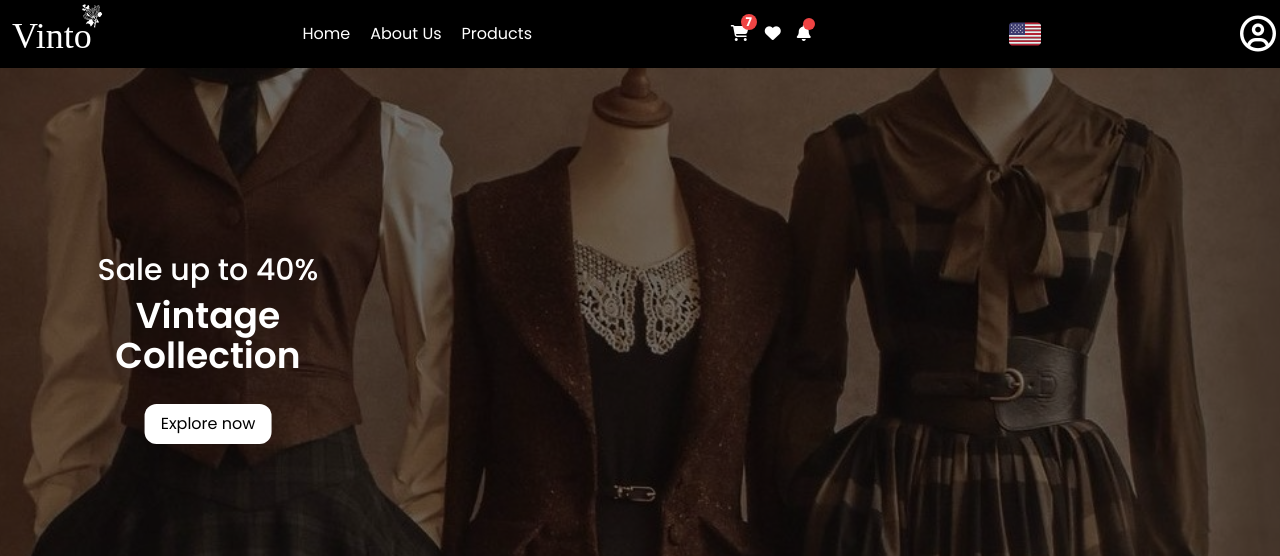
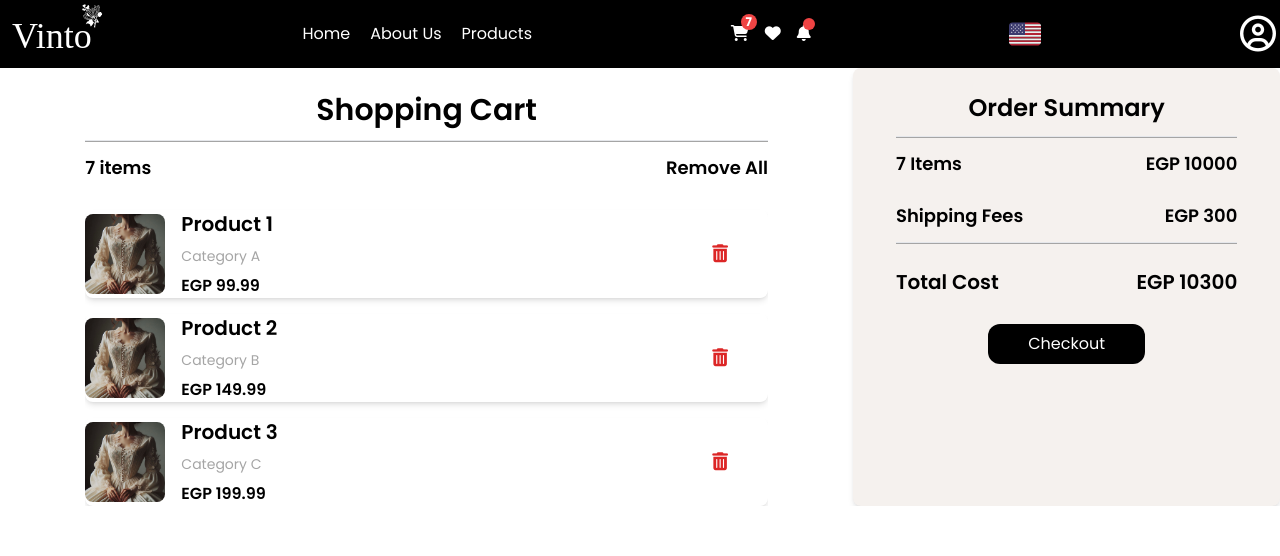
Before and after one commit to KholoudELkasaby/vinto-client-side, an Angular app: page /cart in a window 1280 px wide. Shown: the top 556 px of the page. Built offline with nearby package versions, Linux system fonts and the light colour scheme; no server answers.

Commit message:
add cart component; implement shopping cart functionality with product display, removal, and checkout summary

```diff
--- a/src/app/app.routes.ts
+++ b/src/app/app.routes.ts
@@ -2,6 +2,7 @@ import { Routes } from '@angular/router';
 import { HomeComponent } from './components/home/home.component';
 import { DetailsComponent } from './components/details/details.component';
 import { WishListComponent } from './components/wish-list/wish-list.component';
+import { CartComponent } from './components/cart/cart.component';
 
 export const routes: Routes = [
   { path: '', component: HomeComponent },
@@ -11,7 +12,7 @@ export const routes: Routes = [
   { path: 'register', component: HomeComponent },
   { path: 'login', component: HomeComponent },
   { path: 'profile', component: HomeComponent },
-  { path: 'cart', component: HomeComponent },
+  { path: 'cart', component: CartComponent },
   { path: 'wishlist', component: WishListComponent },
   { path: 'checkout', component: HomeComponent },
   { path: 'history', component: HomeComponent },
--- /dev/null
+++ b/src/app/components/cart/cart.component.html
@@ -0,0 +1,81 @@
+<div
+  class="grid lg:grid-cols-12 max-w-full h-full overflow-x-hidden gap-6 lg:gap-0"
+>
+  <!-- title & count items -->
+  <div class="w-[80%] lg:col-span-8 mx-auto mt-6 overflow-x-hidden">
+    <div class="flex items-center justify-center">
+      <h1 class="text-3xl font-semibold text-center">Shopping Cart</h1>
+    </div>
+    <hr class="bg-gray-color text-gray-color h-[2px] mt-3" />
+    <!-- remove all -->
+    <div class="flex items-center justify-between mt-3">
+      <p class="items text-lg font-semibold text-center">7 items</p>
+      <button
+        class="remove-all text-lg font-semibold hover:text-red-600 active:scale-95"
+        (click)="removeAllProducts()"
+      >
+        Remove All
+      </button>
+    </div>
+    <!-- Cart-Products with quantities -->
+    <div class="Products flex flex-col gap-4 mt-7">
+      <div
+        *ngFor="let product of cart; let i = index"
+        class="product flex items-center justify-between shadow-md rounded-lg"
+        (click)="goToDetails(product)"
+      >
+        <div class="flex items-center gap-4">
+          <img
+            [src]="product.image"
+            alt=""
+            class="w-[80px] h-[80px] rounded-lg object-cover"
+          />
+          <div class="flex flex-col gap-2">
+            <h1 class="text-xl font-semibold">{{ product.name }}</h1>
+            <p class="text-gray-color text-sm">{{ product.category }}</p>
+            <p class="text-base font-semibold">EGP {{ product.price }}</p>
+          </div>
+        </div>
+        <button
+          (click)="removeProduct(i, $event)"
+          class="remove text-lg font-semibold active:scale-95 hover:scale-110 mr-10"
+        >
+          <i class="fa-solid fa-trash-can text-red-600"></i>
+        </button>
+      </div>
+    </div>
+  </div>
+  <!-- checkout -->
+  <div
+    class="overflow-x-hidden bg-background-color w-full lg:col-span-4 flex flex-col items-center rounded-lg shadow-md"
+  >
+    <h1 class="text-2xl font-semibold mt-6">Order Summary</h1>
+    <hr class="bg-gray-color text-gray-color h-[2px] w-[80%] mt-3" />
+    <!-- Items Count -->
+    <div class="flex justify-between w-[80%] mt-3">
+      <p class="text-lg font-semibold">7 Items</p>
+      <p class="text-lg font-semibold">EGP 10000</p>
+    </div>
+
+    <!-- Shipping Fees -->
+    <div class="flex justify-between w-[80%] mt-6">
+      <p class="text-lg font-semibold">Shipping Fees</p>
+      <p class="text-lg font-semibold">EGP 300</p>
+    </div>
+
+    <hr class="bg-gray-color text-gray-color h-[2px] w-[80%] mt-3" />
+
+    <!-- Total Cost -->
+    <div class="flex justify-between w-[80%] mt-6">
+      <p class="text-xl font-semibold">Total Cost</p>
+      <p class="text-xl font-semibold text-primary">EGP 10300</p>
+    </div>
+
+    <!-- Checkout Button -->
+    <button
+      class="bg-black text-white px-10 mt-7 mb-8 py-2 rounded-xl transition-all hover:scale-105 active:scale-95"
+    >
+      Checkout
+    </button>
+  </div>
+</div>
--- /dev/null
+++ b/src/app/components/cart/cart.component.ts
@@ -0,0 +1,50 @@
+import { Component } from '@angular/core';
+import { Router } from '@angular/router';
+import { CommonModule } from '@angular/common';
+
+@Component({
+  selector: 'app-cart',
+  imports: [CommonModule],
+  templateUrl: './cart.component.html',
+  styleUrl: './cart.component.css',
+})
+export class CartComponent {
+  cart = [
+    {
+      name: 'Product 1',
+      id: 1,
+      category: 'Category A',
+      price: 99.99,
+      image: '/Images/dress.jfif',
+    },
+    {
+      name: 'Product 2',
+      id: 2,
+      category: 'Category B',
+      price: 149.99,
+      image: '/Images/dress.jfif',
+    },
+    {
+      name: 'Product 3',
+      id: 3,
+      category: 'Category C',
+      price: 199.99,
+      image: '/Images/dress.jfif',
+    },
+  ];
+
+  constructor(private router: Router) {}
+
+  goToDetails(product: any) {
+    this.router.navigate(['/details', product.id]);
+  }
+
+  removeProduct(index: number, event: Event) {
+    event.stopPropagation();
+    this.cart.splice(index, 1);
+  }
+
+  removeAllProducts() {
+    this.cart = [];
+  }
+}
```
Also changed, not shown: src/app/components/cart/cart.component.css (added).
